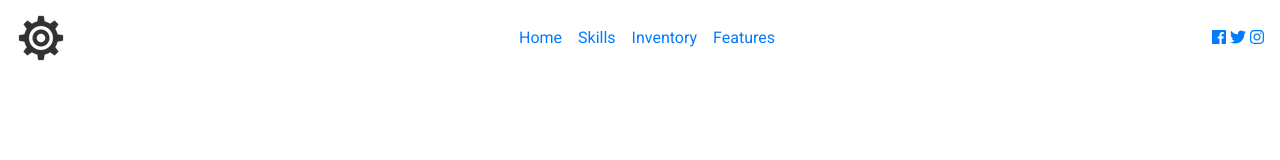
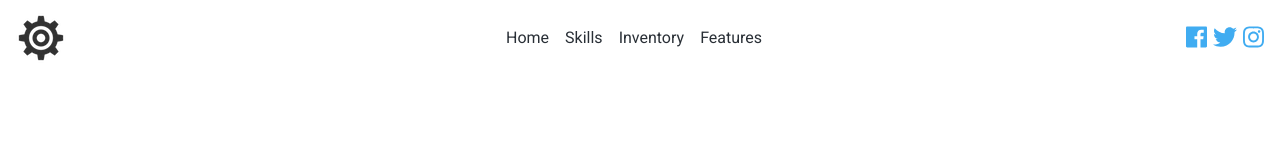
Before and after one commit to mahmoodqanbary/CarShop, a plain HTML site: page index.html in a window 1280 px wide. Drawn offline with Linux system fonts and the light colour scheme.

Commit message:
some CSS styles add to navbar

```diff
--- a/css/main.css
+++ b/css/main.css
@@ -16,3 +16,35 @@ body{
   background: var(--mainWhite);
 }
 /* REM values to target root element 1REM = 16px */
+
+/* Navbar */
+.navbar{
+  background: var(--mainWhite);
+}
+.navbar-icon{
+  font-size: 2rem;
+  color: var(--mainBlue);
+}
+.navbar-toggler{
+  outline-color: var(--mainBlue) !important;
+}
+.nav-link{
+  color: var(--mainBlack);
+  text-transform: capitalize;
+}
+.nav-link:hover{
+
+  color: var(--mainBlue);
+
+}
+.nav-icon{
+  font-size: 1.5rem;
+  color: var(--mainBlue);
+  text-decoration: none !important;
+  transition-property: color;
+  text-rendering: 2s;
+  transition-timing-function: linear;
+}
+.nav-icon:hover{
+  color: var(--mainBlack);
+}
```
